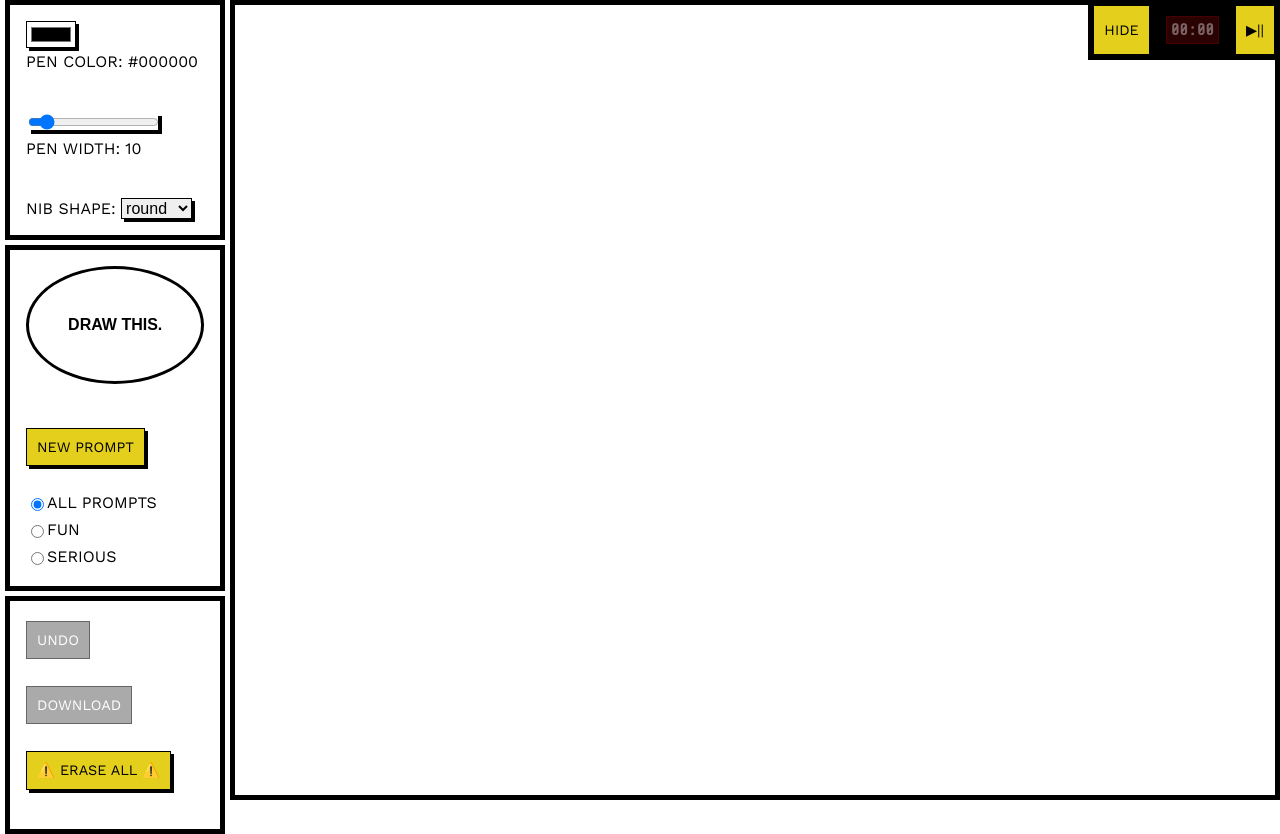
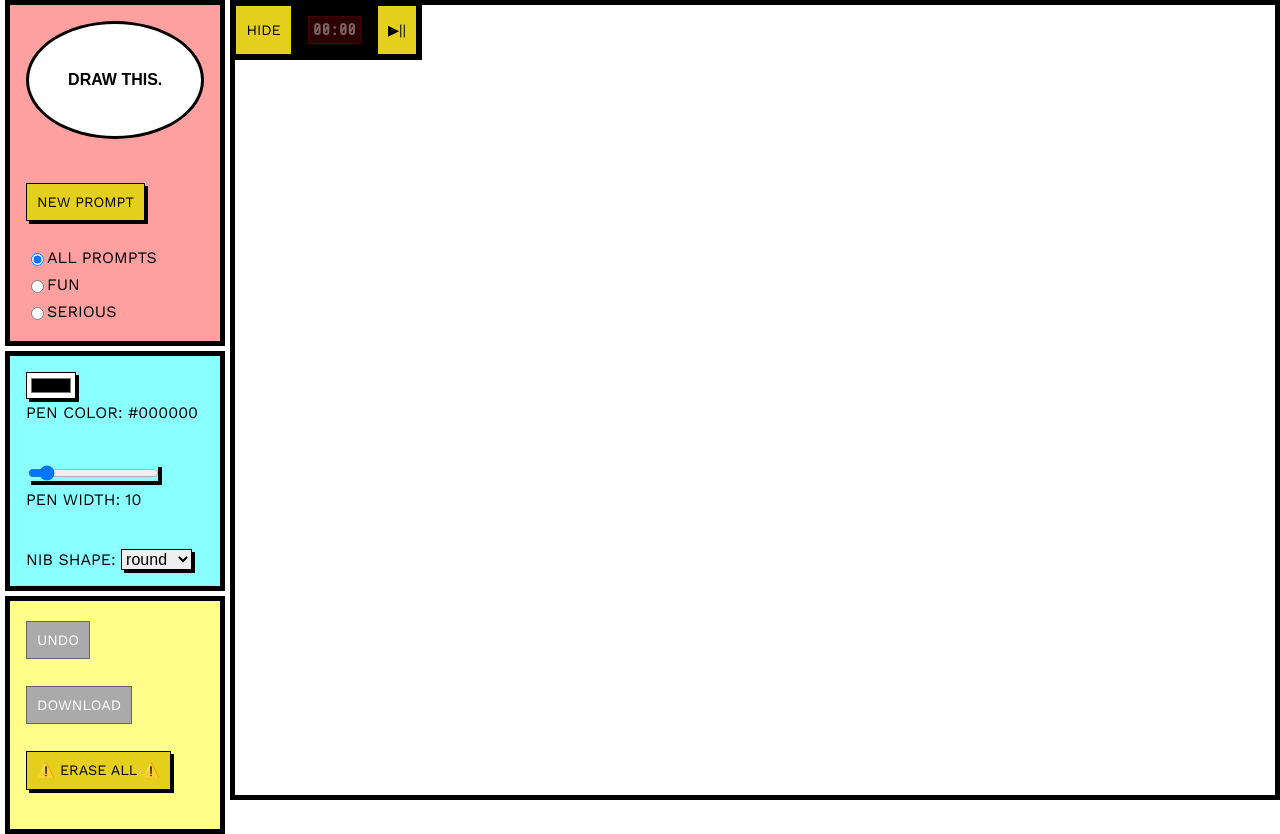
Before and after one commit to martyav/drawing-pad, a plain HTML site: page index.html in a window 1280 px wide. Drawn offline with nearby package versions, Linux system fonts and the light colour scheme; a web font is replaced by a local one.

Commit message:
moved timer, colored in controls

```diff
--- a/index.html
+++ b/index.html
@@ -13,8 +13,33 @@
 
 <body>
     <main>
-        <div id = 'controls'>
-            <ul id = 'tool'>
+        <div id='controls'>
+            <ul id='artPrompt'>
+                <li>
+                    <div id='promptDisplay'>Draw this.</div>
+                </li>
+                <li class='containsButton'>
+                    <button id='prompt'>new prompt</button>
+                </li>
+                <li>
+                    <div class='radioContainer'>
+                        <input type='radio' id="all" name="promptList" value="all" checked />
+                        <label for='all'>All prompts</label>
+                    </div>
+
+                    <div class='radioContainer'>
+                        <input type='radio' id="fun" name="promptList" value="fun" />
+                        <label for='fun'>Fun</label>
+                    </div>
+
+                    <div class='radioContainer'>
+                        <input type='radio' id="serious" name="promptList" value="serious" />
+                        <label for='serious'>Serious</label>
+                    </div>
+                </li>
+            </ul>
+
+            <ul id='tool'>
                 <li>
                     <input type='color' name='color' value='#000000'>
                     <label for='color'></label>
@@ -31,43 +56,15 @@
                 </li>
             </ul>
 
-            <ul id = 'artPrompt'>
-                <li>
-                    <div id = 'promptDisplay'>Draw this.</div>
+            <ul id='state'>
+                <li class='containsButton'>
+                    <button id='undo' disabled>undo</button>
                 </li>
-                <li class = 'containsButton'>
-                    <button id = 'prompt'>new prompt</button>
+                <li class='containsButton'>
+                    <button id='download' type='submit' disabled>download</button>
                 </li>
-                <li>
-                    <div class = 'radioContainer'>
-                        <input type = 'radio' id = "all"
-                    name = "promptList" value = "all" checked/>
-                        <label for = 'all'>All prompts</label>
-                    </div>
-
-                    <div class = 'radioContainer'>
-                        <input type = 'radio' id = "fun"
-                    name = "promptList" value = "fun"/>
-                        <label for = 'fun'>Fun</label>
-                    </div>
-
-                    <div class = 'radioContainer'>
-                        <input type = 'radio' id = "serious"
-                    name = "promptList" value = "serious"/>
-                        <label for = 'serious'>Serious</label>
-                    </div>
-                </li>
-            </ul>
-
-            <ul id = 'state'>
-                <li class = 'containsButton'>
-                    <button id = 'undo' disabled>undo</button>
-                </li>
-                <li class = 'containsButton'>
-                    <button id = 'download' type = 'submit' disabled>download</button>
-                </li>
-                <li class = 'containsButton'>
-                    <button id = 'eraseAll'>⚠️ erase all ⚠️</button>
+                <li class='containsButton'>
+                    <button id='eraseAll'>⚠️ erase all ⚠️</button>
                 </li>
             </ul>
         </div>
@@ -76,12 +73,12 @@
             Unfortunately, you need to have Javascript loaded to run this
         </canvas>
 
-        <div id = 'timer'>
-            <button class = 'hide'>Hide</button>
-            <div class = 'countdown'>
-                <div class = 'minutes'>00</div>:<div class = 'seconds'>00</div>
+        <div id='timer'>
+            <button class='hide'>Hide</button>
+            <div class='countdown'>
+                <div class='minutes'>00</div>:<div class='seconds'>00</div>
             </div>
-            <button class = 'stopStart'>▶||</button>
+            <button class='stopStart'>▶||</button>
         </div>
     </main>
 </body>
--- a/src/style.css
+++ b/src/style.css
@@ -113,9 +113,22 @@ button:disabled {
     justify-content: center;
     border: 3px solid black;
     border-radius: 50%;
+    background: white;
     font-family: 'Walter Turncoat', sans-serif;
     font-weight: bold;
     text-overflow: ellipsis;
+}
+
+#artPrompt {
+    background: rgb(255, 160, 160);
+}
+
+#tool {
+    background: rgb(138, 255, 255);
+}
+
+#state {
+    background: rgb(255, 255, 138);
 }
 
 li:last-child {
@@ -131,7 +144,7 @@ button:last-child {
     height: 100vh;
     outline: 5px solid black;
     outline-offset: -5px;
-    /* outline is a property similar to border, but it is not counted as part of the element's dimensions. By default it is always outside the border area, but we can use outline-offset to position it more precisely in respect to its element. Setting it to be the inverse of its own width ensures it is contained within the div and prevents ugly scrollbars from being added to the page, as was the case when we were using border to create the same effect of an outlined panel */
+    /* outline is a property similar to border, but it is not counted as part of the element's dimensions. By default it is always outside the border area, but we can use outline-offset to position it more precisely in respect to its element. Setting it to be the inverse of its own width ensures it is contained within the div and prevents ugly scrollbars from being added to the page, as was the case when we were using border to create the same effect */
 }
 
 #timer {
@@ -141,7 +154,7 @@ button:last-child {
     justify-items: center;
     justify-content: space-evenly;
     top: 0;
-    right: 0;
+    left: 18vw;
     height: 50px;
     width: auto;
     border: 5px solid black;
@@ -155,10 +168,10 @@ button:last-child {
     align-content: stretch;
     margin-bottom: 0;
     height: inherit;
-    outline: 5px solid black;
+    outline: 3px solid black;
 }
 
-.reveal + button:active, #timer > button:active {
+.reveal button:active, #timer > button:active {
     transform: scale(0.9);
 }
 
@@ -169,32 +182,36 @@ button:last-child {
     background: rgb(43, 2, 2);
     color: rgb(125, 100, 100);
     border: 1px solid rgb(70, 2, 2);
+    margin-left: 16px;
+    margin-right: 16px;
     padding: 4px;
 }
 
 .lightUp {
     color: red;
-    border: rgb(90, 2, 2);
+    border: rgb(90, 2, 2); /* dark red */
     animation-name: flash;
     animation-duration: 500ms;
     transition: 500ms;
 }
 
 @keyframes flash {
+    0% { background: rgb(125, 100, 100); } /* light pinkish red */
     50% { background: red; }
 }
 
 .hide {
-    margin: 0 16px 0 0;
+    margin: 0;
 }
 
 .stopStart {
-    margin: 0 0 0 16px;
+    margin: 0;
 }
 
 .reveal {
     position: absolute;
     top: 50px;
-    right: 0;
+    left: 18vw;
+    margin-left: 3px;
     transition: all 1s;
 }
```
